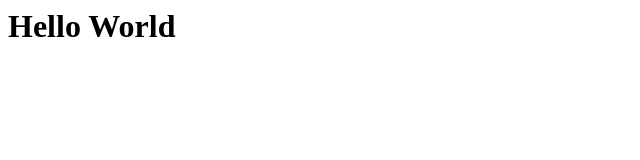
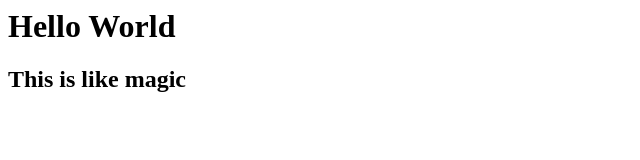
Before and after one commit to jackron399/mi349-HelloWorld, a plain HTML site: page index.html in a window 1280 px wide. Shown: the whole page, without its empty margins (0-640 px from the left). Drawn offline with Linux system fonts and the light colour scheme.

Commit message:
Added a new line

```diff
--- a/index.html
+++ b/index.html
@@ -1 +1,2 @@
 <h1>Hello World</h1>
+<h2>This is like magic</h2>
```
